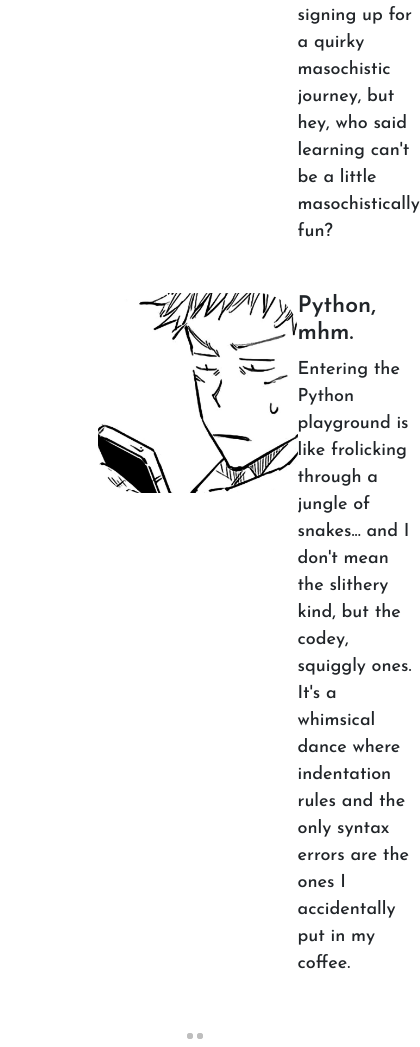
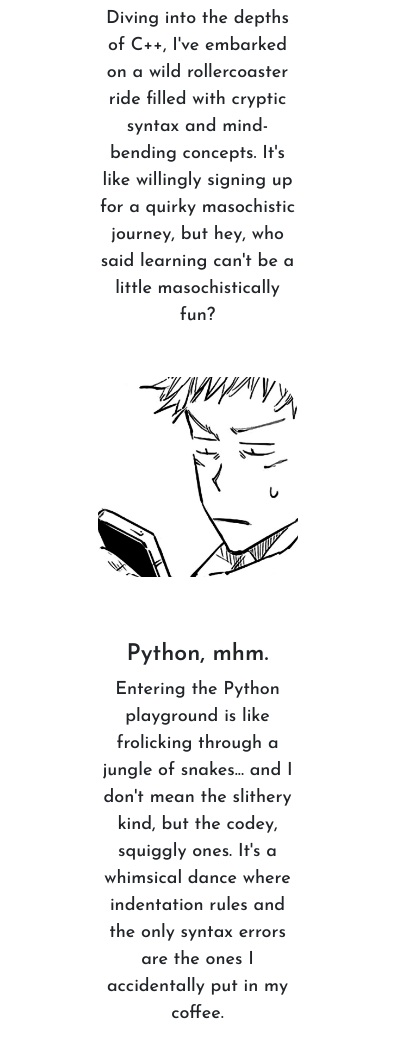
Before and after one commit to prathamanvekar/personal-website, a plain HTML site: page index.html in a window 390 px wide. Shown: the part 2089-3136 px from the top of the page, 420 px wide, since content can reach past the window. Drawn offline with nearby package versions, Linux system fonts and the light colour scheme.

Commit message:
Update style.css to add better support for mobile devices

```diff
--- a/css/style.css
+++ b/css/style.css
@@ -296,3 +296,31 @@ hr {
   #contactme > div > h2{
     margin-top: 50px;
   }
+
+  @media (max-width: 768px) {
+    .parent {
+      display: grid;
+      grid-template-rows: 0.5fr 1fr 0.5fr 1fr 0.5fr 1fr;
+      grid-template-columns: 1fr;
+    }
+
+    .webdev,
+    .cplusplus,
+    .watching-anime-text {
+      text-align: center;
+    }
+
+    .webdev img,
+    .cplusplus img,
+    .watching-anime img {
+      display: block;
+      margin: 0 auto;
+    }
+
+    .webdev,
+    .cplusplus,
+    .watching-anime-text {
+      margin-top: 20px; /* Adjust spacing between image and text */
+    }
+
+  }
```
